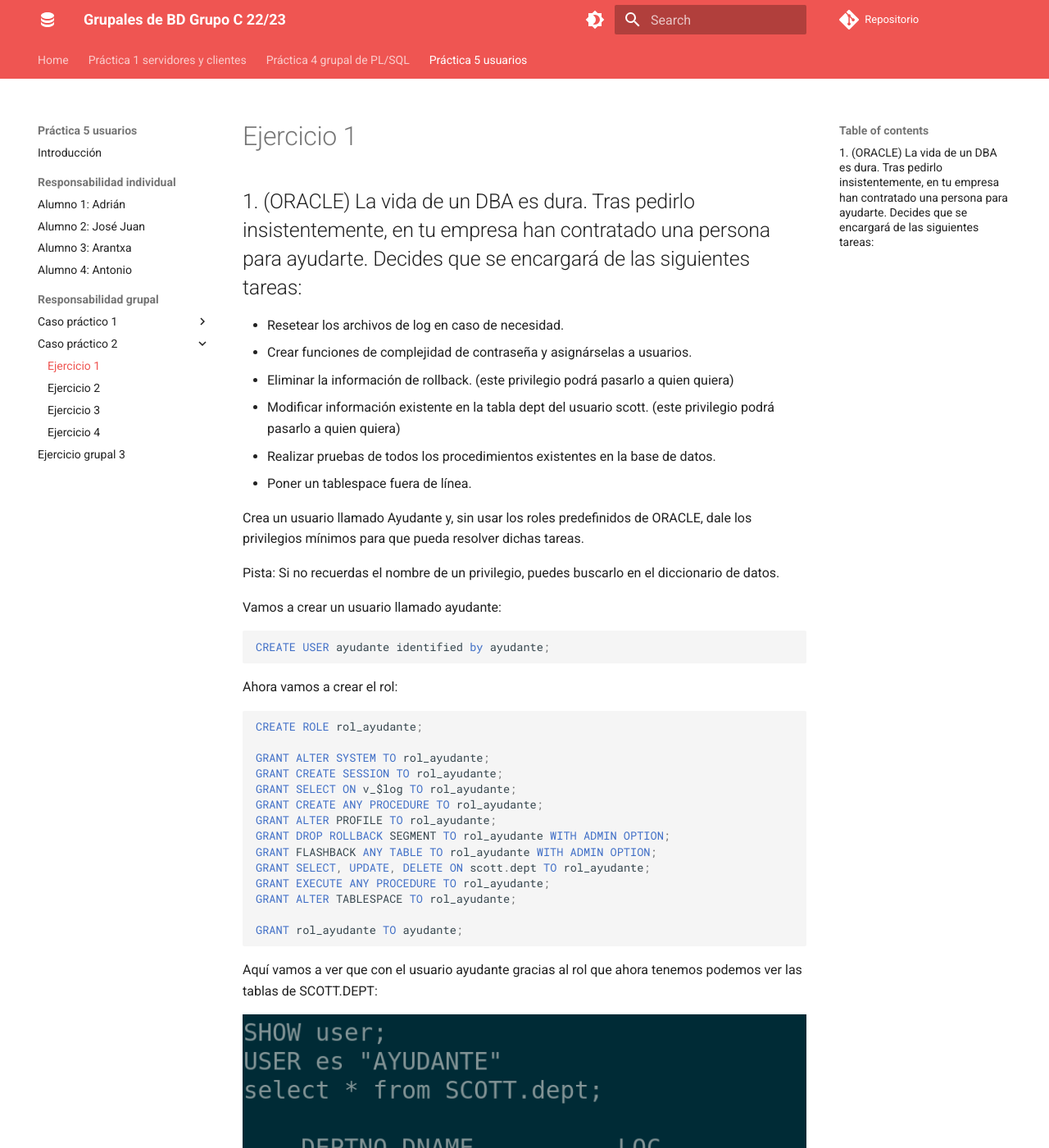
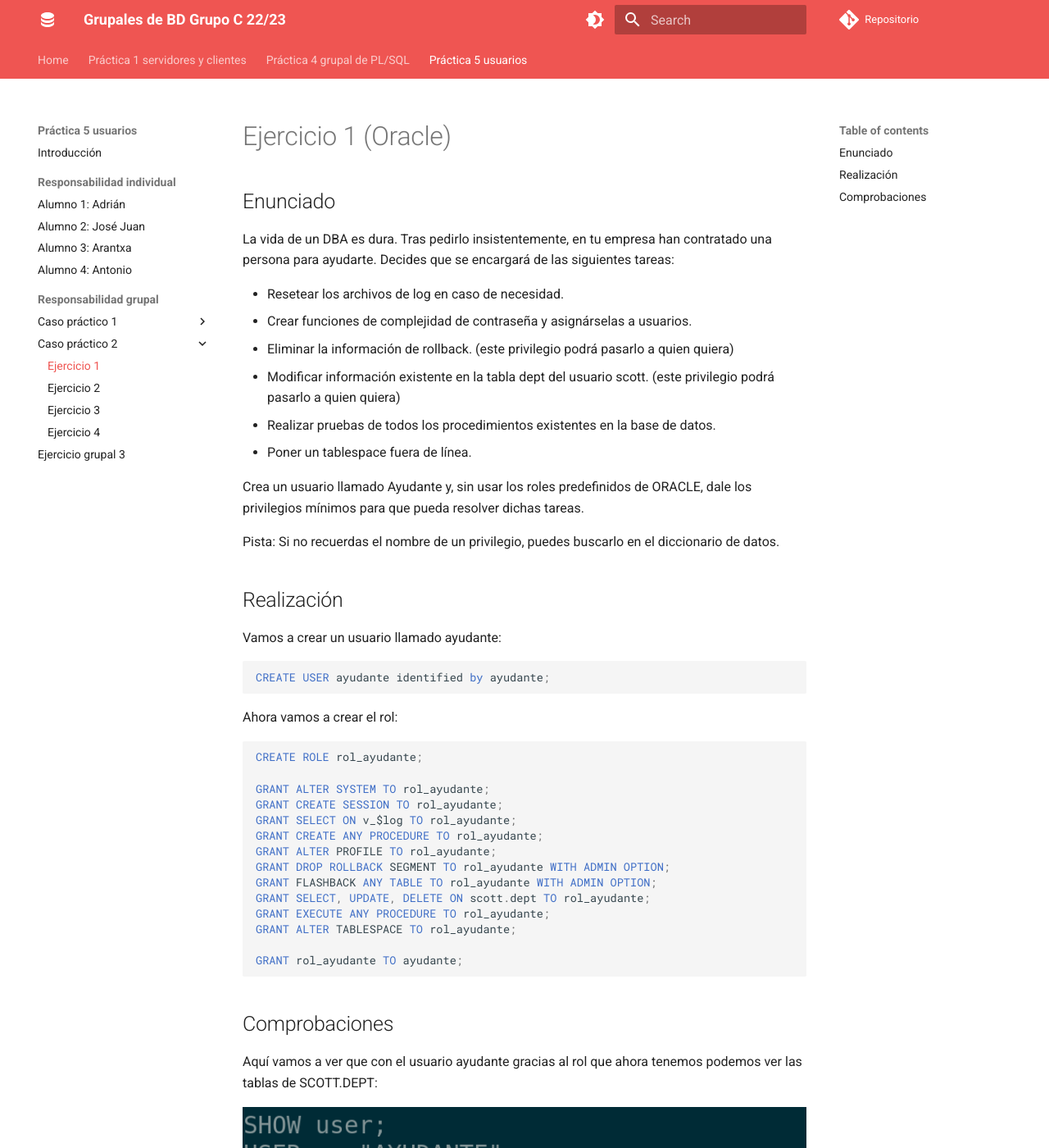
Before and after one commit to adriasir123/grupalesbdc, an MkDocs documentation site: the page built from docs/p5-usuarios/rg/caso-practico-2-ej1.md, in a window 1280 px wide and 1400 px high. Shown: the whole window at 82% size. Built offline with MkDocs 1.6.1 and Material for MkDocs 9.7.7, drawn with Linux system fonts in a browser that asks for light colours; comment, search, counter and statistics services are not loaded.

Commit message:
pequeños arreglos

````diff
--- a/docs/p5-usuarios/rg/caso-practico-2-ej1.md
+++ b/docs/p5-usuarios/rg/caso-practico-2-ej1.md
@@ -1,6 +1,8 @@
-# Ejercicio 1
+# Ejercicio 1 (Oracle)
 
-## 1. (ORACLE) La vida de un DBA es dura. Tras pedirlo insistentemente, en tu empresa han contratado una persona para ayudarte. Decides que se encargará de las siguientes tareas:
+## Enunciado
+
+La vida de un DBA es dura. Tras pedirlo insistentemente, en tu empresa han contratado una persona para ayudarte. Decides que se encargará de las siguientes tareas:
 
 - Resetear los archivos de log en caso de necesidad.
 - Crear funciones de complejidad de contraseña y asignárselas a  usuarios.
@@ -12,6 +14,8 @@
 Crea un usuario llamado Ayudante y, sin usar los roles predefinidos de ORACLE, dale  los privilegios mínimos para que pueda resolver dichas tareas.
 
 Pista: Si no recuerdas el nombre de un privilegio, puedes buscarlo en el diccionario de datos.
+
+## Realización
 
 Vamos a crear un usuario llamado ayudante:
 
@@ -38,6 +42,8 @@ GRANT ALTER TABLESPACE TO rol_ayudante;
 GRANT rol_ayudante TO ayudante;
 ```
 
+## Comprobaciones
+
 Aquí vamos a ver que con el usuario ayudante gracias al rol que ahora tenemos podemos ver las tablas de SCOTT.DEPT:
 
 ![prueba1](/img/capturas-antonio/prueba-funcionamiento-caso2-ejercicio-1.png)
````
